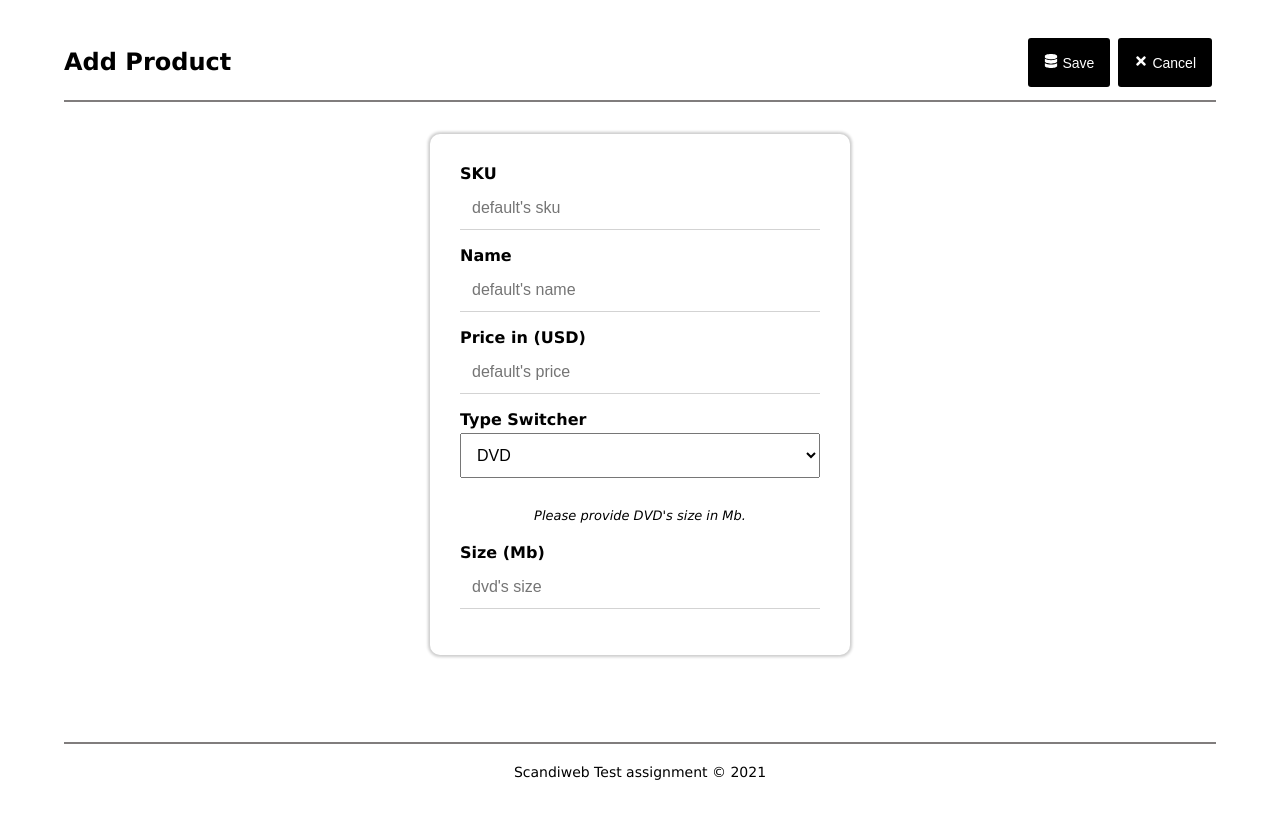
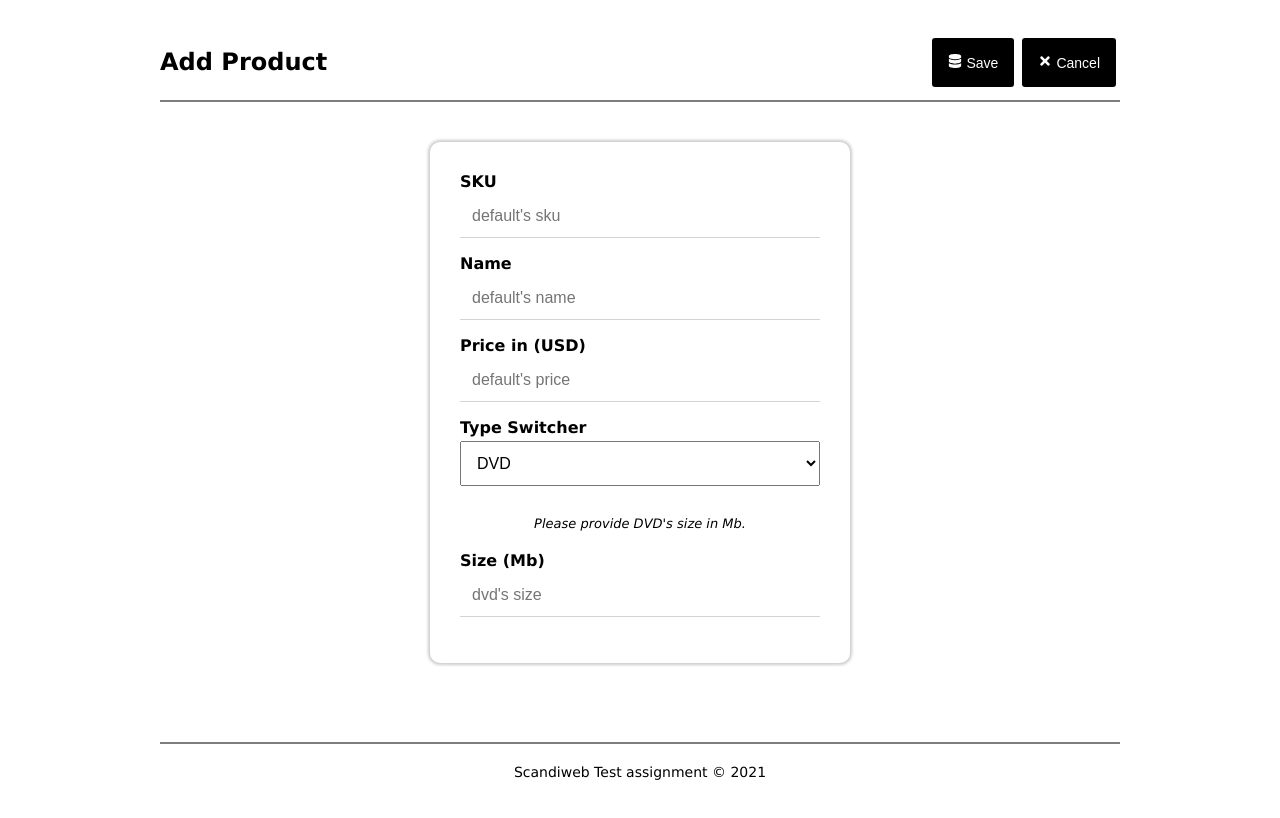
Before and after one commit to ibisdavi012/jdtstore-ui, a React (Create React App) app: page /add-product in a window 1280 px wide. Shown: the top 818 px of the page. Built offline with nearby package versions, Linux system fonts and the light colour scheme.

Commit message:
Fixed UI positioning of header, footer. Added a disabled state for buttons while saving is in progress.

```diff
--- a/src/common/Page.jsx
+++ b/src/common/Page.jsx
@@ -1,13 +1,15 @@
 import Header from "./Header";
 import Footer from "./Footer";
 
+import './page.scss';
+
 export default function Page({ children, title }) {
   return (
-    <>
+    <div className="page">
       <Header title={title} />
       <main>{children}</main>
       <Footer />
-    </>
+    </div>
   );
 }
 
--- a/src/common/footer.scss
+++ b/src/common/footer.scss
@@ -1,8 +1,9 @@
 footer {
   position: fixed;
+  bottom:0;
   width:90%;
-  bottom: 0;
   background-color: white;
+  max-width: 960px;
 
   .copyright {
     text-align: center;
--- a/src/common/header.scss
+++ b/src/common/header.scss
@@ -1,10 +1,8 @@
 header {
-  position: fixed;
-  top: 0;
-  width:90%;
+  position:sticky;
+  top:0;
   background-color: rgb(255, 255, 255);
   z-index: 1;
-  margin-bottom: 0.8rem;
   padding-top: 3.2rem;
 }
 
--- /dev/null
+++ b/src/common/page.scss
@@ -0,0 +1,8 @@
+.page {
+    position:relative;
+    min-height: 100vh;
+    max-width: 960px;
+    margin:0 auto;
+    display: flex;
+    flex-direction: column;
+}
--- a/src/config/index.js
+++ b/src/config/index.js
@@ -2,6 +2,6 @@ export const config = {
   loader: false,
   useFetch: true,
   endpoints: {
-    products: 'http://192.168.1.4/products'
+    products: 'http://localhost/products'
   },
 };
--- a/src/features/add-product/Add-Product-Form/AddProductForm.jsx
+++ b/src/features/add-product/Add-Product-Form/AddProductForm.jsx
@@ -129,20 +129,21 @@ function AddProductForm(props) {
   };
 
   useEffect(() => {
-    changeType(state.type);
+
+    if (formStatus === "CANCEL") {
+      dispatch(reset());
+      props.history.push("/");
+    }
 
     if (formStatus === "SAVE_REQUEST") {
       saveForm();
+    }else{
+      changeType(state.type);
     }
 
     // eslint-disable-next-line react-hooks/exhaustive-deps
   }, [formStatus]);
 
-  if (formStatus === "CANCEL") {
-    dispatch(reset());
-    props.history.push("/");
-    return <></>;
-  }
 
   const onChange = (target) => {
     if (state.hasOwnProperty(target.id)) {
--- a/src/features/product-list/no-products.scss
+++ b/src/features/product-list/no-products.scss
@@ -4,7 +4,7 @@
   align-items: center;
   font-size: 1.4rem;
   text-align: center;
-  padding-top:4rem;
+  padding-top: 3rem;
 
   .oops {
     display: block;
--- a/src/features/product-list/product-details.scss
+++ b/src/features/product-list/product-details.scss
@@ -6,7 +6,12 @@
   align-items: center;
   height: 80%;
   text-align: center;
+
   div {
     padding: 0.2rem 0;
   }
+
+  .product__sku {
+    text-transform: uppercase;
+  }
 }
--- a/src/features/product-list/product-grid.scss
+++ b/src/features/product-list/product-grid.scss
@@ -8,7 +8,7 @@
 
   padding: {
     bottom: 0.8rem;
-    top: 0.8rem;
+    top: 3rem;
   }
 
   @media screen and (min-width: 320px) and (max-width: 480px) {
--- a/src/features/product-list/product.scss
+++ b/src/features/product-list/product.scss
@@ -7,6 +7,7 @@
   position: relative;
   opacity: 0.2;
   animation: productFadeIn 0.5s ease 0s forwards;
+  transition: background-color 0.5s ease, transform 0.5s ease;
 
   .product__actions {
     display: flex;
@@ -20,7 +21,9 @@
   }
 
   &.selected {
-    background-color: rgba(245, 245, 245,0.7);
+    transform: translateY(-1rem);
+    background-color: rgba(0, 0, 0, 0.719);
+    color:white;
     box-shadow: 2px 2px 5px 5px rgba(33,33,33,0.10);
   }
 }
--- a/src/index.scss
+++ b/src/index.scss
@@ -9,15 +9,19 @@ html {
 }
 
 body {
-  padding:5%;
+  padding: 0 5%;
   min-width: 200px;
   font-family: "Lucida Sans", "Lucida Sans Regular", "Lucida Grande",
     "Lucida Sans Unicode", Geneva, Verdana, sans-serif;
 }
 
-main {
-  min-height: 70vh;
-  margin-top:7rem;
+::-webkit-scrollbar {
+  background-color: rgb(185, 182, 182);
+  width:1rem;
+}
+
+::-webkit-scrollbar-thumb{
+  background-color: black;
 }
 
 hr {
@@ -41,6 +45,11 @@ button {
       color: black;
     }
   }
+
+  &[disabled]{
+    color:rgb(129, 128, 128);
+    font-style: italic;
+  }
 }
 
 svg {
```
